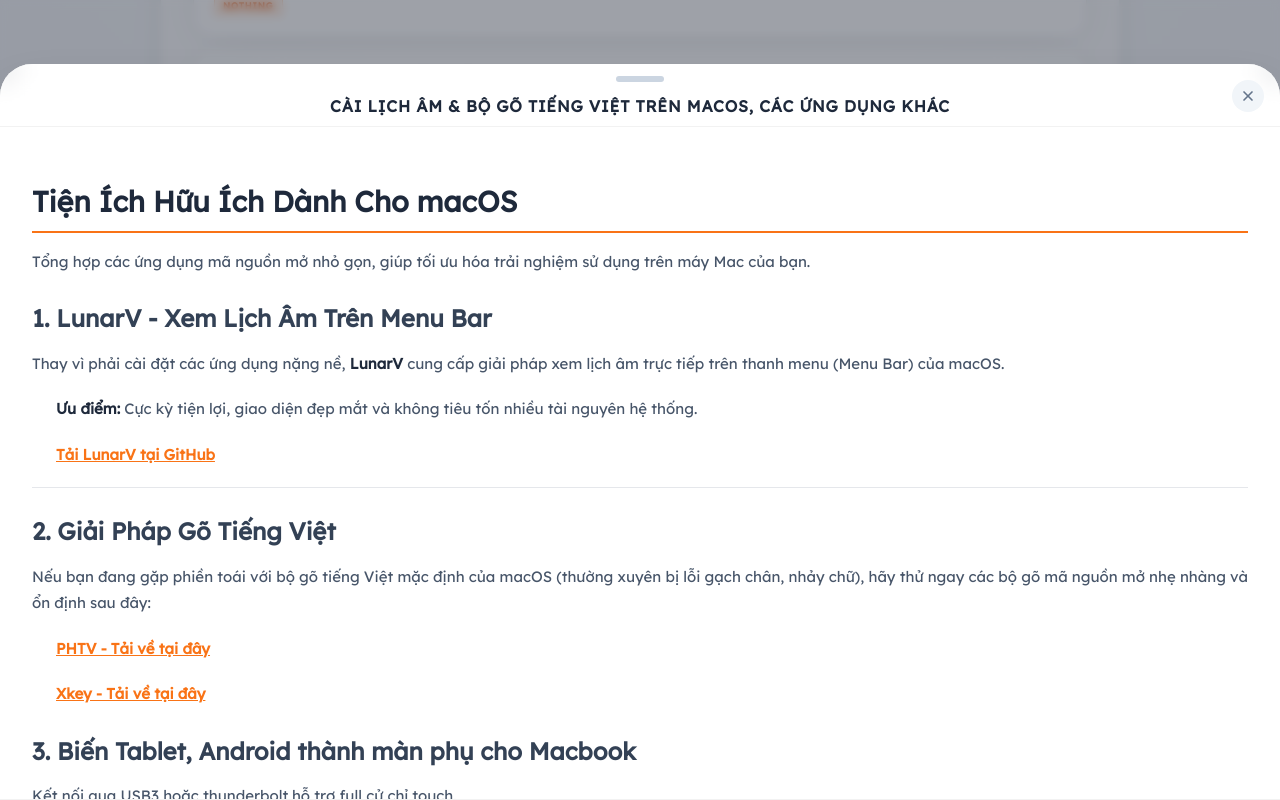
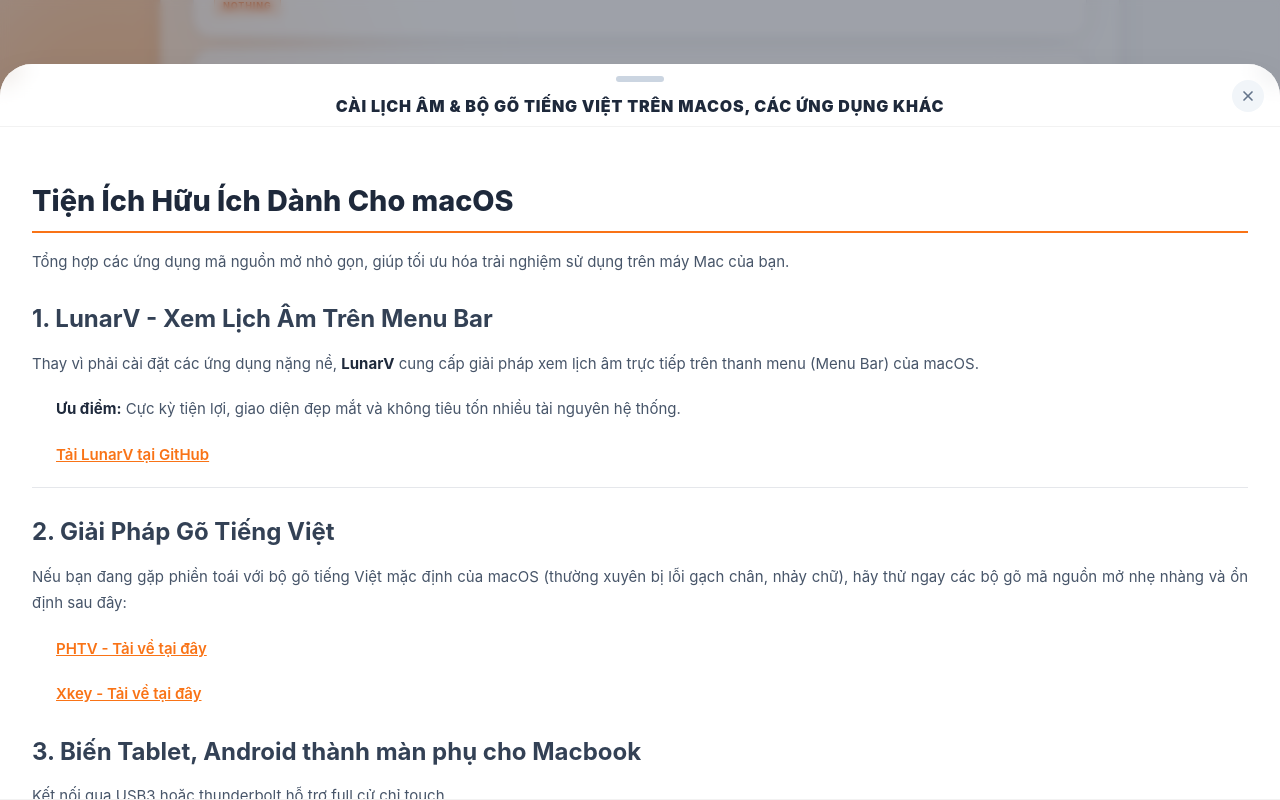
Before and after one commit to nguyenngocphung2000/app-nothing-ipa, a plain HTML site: page web/index.html in a window 1280 px wide. Both pictures are taken after a click on the button 640 px from the left and 399 px from the top of the page. Drawn offline with Linux system fonts and the light colour scheme.

Commit message:
fix giao dien

```diff
--- a/web/css/style.css
+++ b/web/css/style.css
@@ -22,7 +22,7 @@
     -webkit-touch-callout: none;
     user-select: none;
     -webkit-user-select: none;
-    font-family: 'Lexend', sans-serif;
+    font-family: -apple-system, BlinkMacSystemFont, "SF Pro Text", "SF Pro Display", "Segoe UI", Roboto, Helvetica, Arial, sans-serif, "Apple Color Emoji", "Segoe UI Emoji", "Segoe UI Symbol";
     transition: background-color 0.6s cubic-bezier(0.16, 1, 0.3, 1), color 0.6s ease;
 }
 
@@ -33,7 +33,30 @@
 }
 
 body {
-    background: radial-gradient(120% 120% at 50% -20%, #fafaf9, #f1f5f9 60%);
+    background: #f8fafc;
+}
+
+/* KHỐI MÀU MỜ SẮC SẢO (VIVID ABSTRACT ORBS) ĐỂ CHUYỂN WEB THÀNH APP ĐẸP NHƯ iOS */
+.ambient-orb-1, .ambient-orb-2, .ambient-orb-3 {
+    position: absolute;
+    border-radius: 50%;
+    filter: blur(80px);
+    z-index: -1;
+    pointer-events: none;
+    opacity: 0.5;
+    animation: orb-drift 15s infinite alternate ease-in-out;
+}
+.ambient-orb-1 { width: 35vw; height: 35vw; background: #fb923c; top: -10vw; left: -10vw; animation-delay: 0s; }
+.ambient-orb-2 { width: 45vw; height: 45vw; background: #38bdf8; top: 40vh; right: -15vw; animation-delay: -5s; }
+.ambient-orb-3 { width: 30vw; height: 30vw; background: #c084fc; bottom: -5vw; left: 10vw; animation-delay: -10s; }
+
+body.dark-mode .ambient-orb-1 { background: #9333ea; opacity: 0.3; }
+body.dark-mode .ambient-orb-2 { background: #2563eb; opacity: 0.25; }
+body.dark-mode .ambient-orb-3 { background: #c2410c; opacity: 0.3; }
+
+@keyframes orb-drift {
+    0% { transform: translate(0, 0) scale(1); }
+    100% { transform: translate(30px, 50px) scale(1.1); }
 }
 
 /* Tùy chỉnh padding an toàn */
@@ -103,9 +126,12 @@
     transition: all 0.5s cubic-bezier(0.16, 1, 0.3, 1);
     width: 100%;
 }
-.tab-panel:not(#tab-home) {
+.tab-panel:not(#tab-home):not(#tab-ereader) {
     padding-top: calc(var(--app-bar-pt) + 65px);
     padding-bottom: max(var(--sab), 20px);
+}
+#tab-ereader {
+    padding: 0;
 }
 .tab-panel.active {
     display: block;
@@ -115,7 +141,7 @@
 
 @keyframes appSlideIn {
     0% { opacity: 0; transform: scale(0.96) translateY(30px); }
-    100% { opacity: 1; transform: scale(1) translateY(0); }
+    100% { opacity: 1; transform: none; }
 }
 
 /* Hiệu ứng của Home Panel nhẹ hơn */
@@ -124,7 +150,7 @@
 }
 @keyframes homeFadeIn {
     0% { opacity: 0; transform: scale(1.02); }
-    100% { opacity: 1; transform: scale(1); }
+    100% { opacity: 1; transform: none; }
 }
 
 /* Modal Bottom Sheet */
--- a/web/index.html
+++ b/web/index.html
@@ -13,7 +13,13 @@
     <link rel="icon" type="image/png" href="favicon.svg">
     <link rel="apple-touch-icon-precomposed" href="favicon.svg">
 </head>
-<body class="text-slate-800 transition-colors duration-500 overflow-hidden bg-slate-50 relative pointer-events-none">
+<body class="text-slate-800 transition-colors duration-500 overflow-hidden bg-transparent relative pointer-events-none">
+
+    <!-- BACKGROUND CHUẨN IOS VIVID -->
+    <div class="fixed inset-0 z-[-10] bg-slate-50 dark:bg-black transition-colors duration-500"></div>
+    <div class="ambient-orb-1"></div>
+    <div class="ambient-orb-2"></div>
+    <div class="ambient-orb-3"></div>
 
     <!-- THANH ĐIỀU HƯỚNG NATIVE APP (Sẽ ẩn ở Home, hiện ở Tool) -->
     <div id="native-app-bar" class="fixed top-0 left-0 right-0 z-[9999] transition-all duration-500 transform -translate-y-full opacity-0 pointer-events-none glass-border-bottom app-bar-safe-padding">
@@ -59,7 +65,7 @@
             </div>
 
             <!-- Nội Dung -->
-            <div id="bs-content" class="flex-1 overflow-y-auto custom-scrollbar p-5 md:p-8 relative">
+            <div id="bs-content" class="flex-1 overflow-y-auto custom-scrollbar p-5 md:p-8 relative overscroll-contain" style="-webkit-overflow-scrolling: touch;">
                 <!-- Nội dung Markdown render vào đây -->
             </div>
         </div>
```
